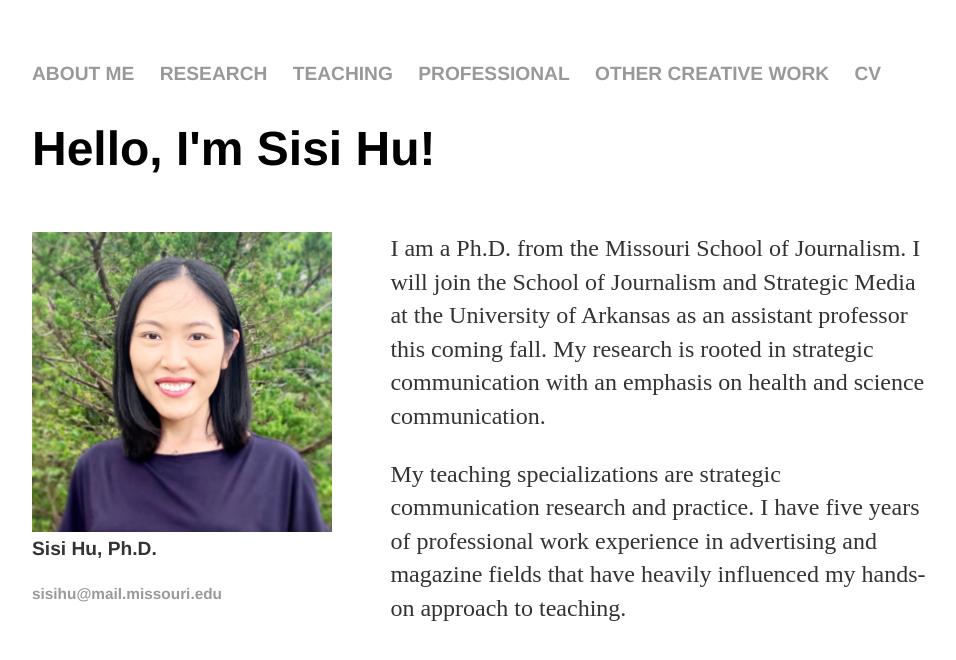
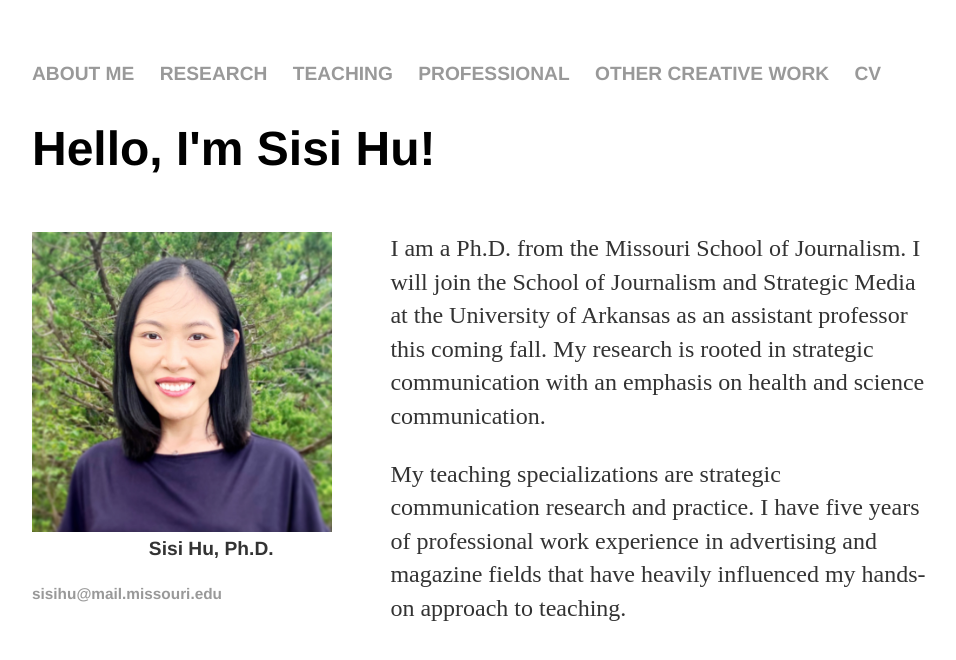
Before and after one commit to sisihuphd/sisihuphd.github.io, a Jekyll site: the page built from index.html, in a window 1280 px wide. Shown: the top 660 px of the page, without its empty margins (160-1116 px from the left). Built offline with Jekyll 4.4.1, drawn with Linux system fonts in a browser that asks for light colours.

Commit message:
Update index.html

```diff
--- a/index.html
+++ b/index.html
@@ -16,8 +16,7 @@
 
 </div><!-- /.blurb -->
 <footer>
-	<p style = "font-family: Helvetica, Arial, Sans-Serif;font-size:1.5em;font-weight: bold">Sisi Hu, Ph.D.</p>
-	<div style="text-align:center"></div>
+	<p style = "font-family: Helvetica, Arial, Sans-Serif;font-size:1.5em;font-weight: bold;text-align:center">Sisi Hu, Ph.D.</p>
 	<ul>
 	<li><a href="mailto:sisihu@mail.missouri.edu">sisihu@mail.missouri.edu</a></li>
 	</ul>
```
